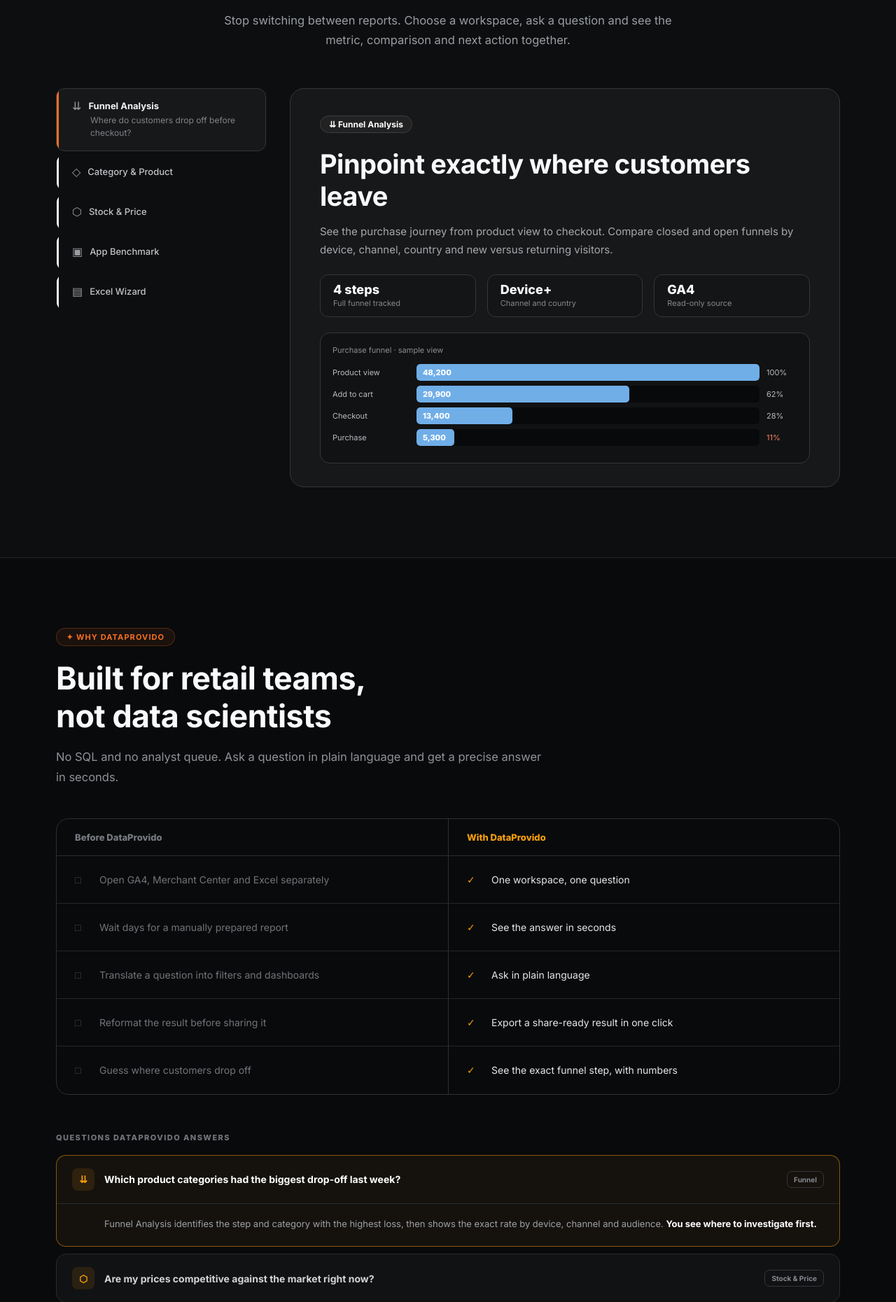
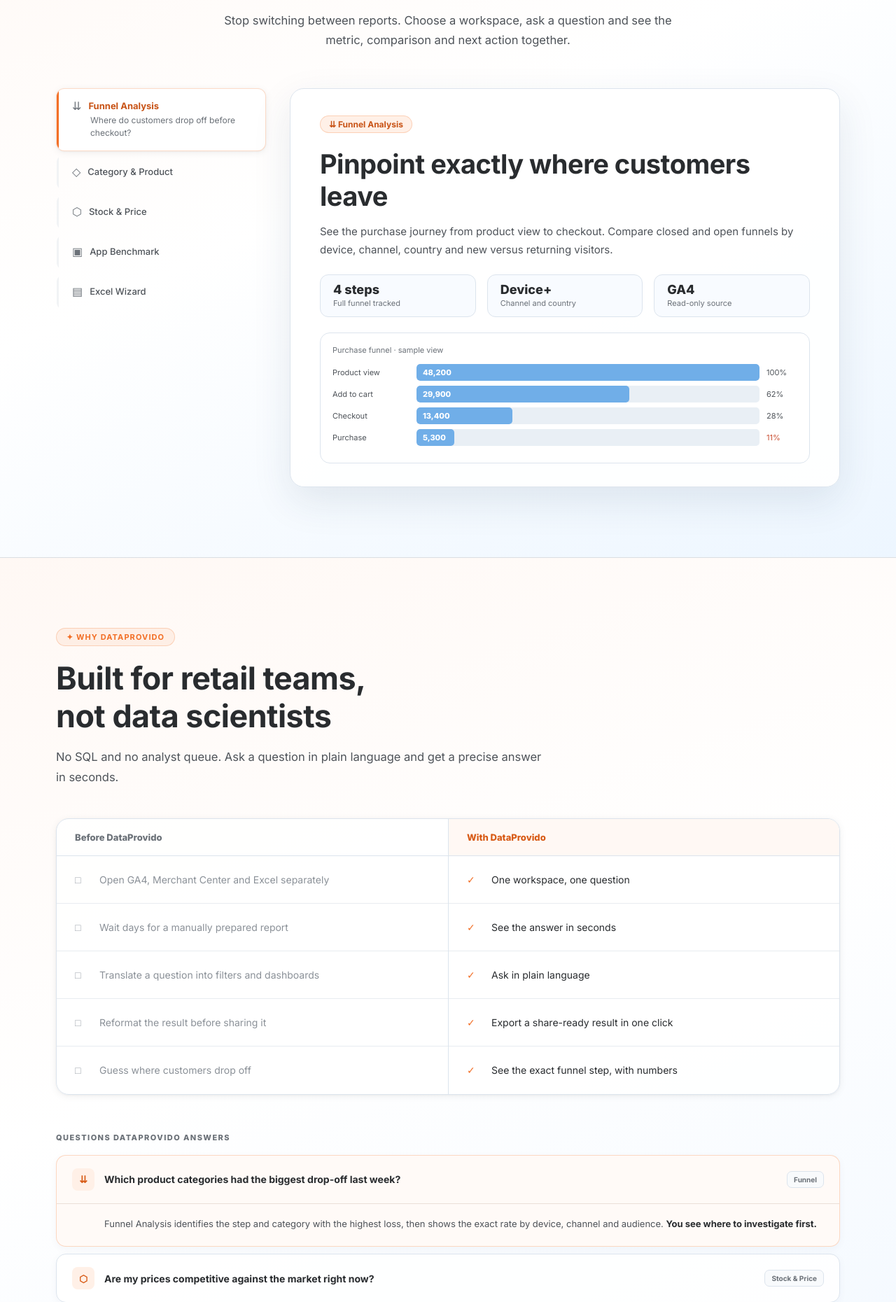
Before and after one commit to yasamkaradag34/retail-ai-tool, a FastAPI app: page / in a window 1280 px wide. Shown: the part 1846-3706 px from the top of the page at 70% size. Run offline with FastAPI, Linux system fonts and the light colour scheme; some web fonts are replaced.

Commit message:
Use site palette across homepage showcases

```diff
--- a/templates/landing.html
+++ b/templates/landing.html
@@ -293,119 +293,120 @@
     .product-tour-section { padding: 88px 40px; background: #fff; }
     .product-tour-shell {
       max-width: 1120px; margin: 0 auto; overflow: hidden; border-radius: 26px;
-      color: #f8fafc; background: #101112; border: 1px solid #26282b;
-      box-shadow: 0 28px 70px rgba(15,23,42,.18);
+      color: var(--text-900); background: linear-gradient(145deg, #ffffff 0%, #f4f9ff 100%);
+      border: 1px solid var(--border-orange); box-shadow: 0 28px 70px rgba(28,57,90,.14);
     }
     .product-tour-topbar {
       display: flex; align-items: center; justify-content: space-between;
-      padding: 15px 20px; border-bottom: 1px solid #292b2e; color: #a1a1aa;
+      padding: 15px 20px; border-bottom: 1px solid #dce4ed; color: var(--text-500);
       font-size: 12px; font-weight: 700;
     }
     .tour-status { display: inline-flex; align-items: center; gap: 8px; }
     .tour-status::before { content: ''; width: 8px; height: 8px; border-radius: 50%; background: #83d391; box-shadow: 0 0 0 4px rgba(131,211,145,.12); }
     .tour-layout { display: grid; grid-template-columns: 180px minmax(0,1fr); min-height: 430px; }
-    .tour-nav { padding: 22px 16px; border-right: 1px solid #292b2e; }
-    .tour-brand { color: #fff; font-size: 13px; font-weight: 800; margin: 0 8px 20px; }
-    .tour-nav-item { display: flex; gap: 9px; align-items: center; padding: 10px 12px; margin-bottom: 4px; border-radius: 9px; color: #8f9298; font-size: 12px; font-weight: 700; }
-    .tour-nav-item.active { color: #0f172a; background: #dceeff; }
+    .tour-nav { padding: 22px 16px; border-right: 1px solid #dce4ed; background: rgba(255,255,255,.58); }
+    .tour-brand { color: var(--text-900); font-size: 13px; font-weight: 800; margin: 0 8px 20px; }
+    .tour-nav-item { display: flex; gap: 9px; align-items: center; padding: 10px 12px; margin-bottom: 4px; border-radius: 9px; color: var(--text-500); font-size: 12px; font-weight: 700; }
+    .tour-nav-item.active { color: #c85316; background: #fff0e7; }
     .tour-main { padding: 26px; min-width: 0; }
-    .tour-prompt { border: 1px solid #26496f; border-radius: 10px; color: #f8fafc; padding: 13px 15px; font-size: 13px; }
-    .tour-prompt span { color: #6aaef5; margin-right: 8px; }
+    .tour-prompt { border: 1px solid #b7d5ef; border-radius: 10px; color: var(--text-900); background: #fff; padding: 13px 15px; font-size: 13px; }
+    .tour-prompt span { color: #2f83d2; margin-right: 8px; }
     .tour-kpis { display: grid; grid-template-columns: repeat(3,1fr); gap: 12px; margin: 14px 0; }
-    .tour-kpi { border: 1px solid #303236; border-radius: 12px; padding: 15px; background: #171819; }
+    .tour-kpi { border: 1px solid #dce4ed; border-radius: 12px; padding: 15px; background: #fff; }
     .tour-kpi strong { display: block; font-size: 22px; margin-bottom: 5px; }
-    .tour-kpi small { color: #8f9298; font-size: 11px; }
-    .tour-kpi em { display: block; color: #73d59c; font-size: 11px; font-style: normal; margin-top: 8px; }
-    .tour-chart { border: 1px solid #303236; border-radius: 13px; padding: 17px; background: #171819; }
-    .tour-chart-title { font-size: 12px; color: #a1a1aa; margin-bottom: 18px; }
+    .tour-kpi small { color: var(--text-500); font-size: 11px; }
+    .tour-kpi em { display: block; color: #168565; font-size: 11px; font-style: normal; margin-top: 8px; }
+    .tour-chart { border: 1px solid #dce4ed; border-radius: 13px; padding: 17px; background: #fff; }
+    .tour-chart-title { font-size: 12px; color: var(--text-500); margin-bottom: 18px; }
     .tour-bars { height: 115px; display: flex; gap: 14px; align-items: end; }
     .tour-bar { flex: 1; min-width: 16px; border-radius: 5px 5px 2px 2px; background: #a9cff5; }
     .tour-bar.accent { background: #2f83d2; }
     .tour-footer {
-      padding: 15px 20px; border-top: 1px solid #292b2e; display: flex;
+      padding: 15px 20px; border-top: 1px solid #dce4ed; display: flex;
       justify-content: space-between; align-items: center;
     }
-    .tour-play { border: 0; background: transparent; color: #e5e7eb; font: inherit; font-size: 12px; font-weight: 700; cursor: pointer; display: inline-flex; gap: 9px; align-items: center; }
-    .tour-play:hover { color: #fff; }
+    .tour-play { border: 0; background: transparent; color: var(--text-900); font: inherit; font-size: 12px; font-weight: 700; cursor: pointer; display: inline-flex; gap: 9px; align-items: center; }
+    .tour-play:hover { color: var(--orange); }
     .tour-built { max-width: 1120px; margin: 24px auto 0; display: flex; align-items: center; justify-content: center; flex-wrap: wrap; gap: 24px; color: #667085; font-size: 12px; font-weight: 600; }
     .tour-built strong { color: #111827; }
     .tour-dialog {
-      width: min(760px, calc(100vw - 32px)); border: 1px solid #303236; border-radius: 22px;
-      padding: 0; background: #111214; color: #fff; box-shadow: 0 40px 100px rgba(0,0,0,.45);
+      width: min(760px, calc(100vw - 32px)); border: 1px solid var(--border-orange); border-radius: 22px;
+      padding: 0; background: #fff; color: var(--text-900); box-shadow: 0 40px 100px rgba(15,23,42,.28);
     }
     .tour-dialog::backdrop { background: rgba(2,6,23,.75); backdrop-filter: blur(5px); }
-    .tour-dialog-head { display: flex; justify-content: space-between; gap: 20px; padding: 24px 26px; border-bottom: 1px solid #2b2d31; }
+    .tour-dialog-head { display: flex; justify-content: space-between; gap: 20px; padding: 24px 26px; border-bottom: 1px solid #e4e8ed; }
     .tour-dialog h3 { font-size: 21px; }
-    .tour-dialog p { color: #a1a1aa; font-size: 13px; margin-top: 6px; }
-    .tour-close { border: 1px solid #3b3e43; background: #1d1f22; color: #fff; border-radius: 50%; width: 34px; height: 34px; cursor: pointer; }
+    .tour-dialog p { color: var(--text-500); font-size: 13px; margin-top: 6px; }
+    .tour-close { border: 1px solid #dce4ed; background: #f8fafc; color: var(--text-700); border-radius: 50%; width: 34px; height: 34px; cursor: pointer; }
     .tour-scenes { display: grid; grid-template-columns: repeat(3,1fr); gap: 12px; padding: 26px; }
-    .tour-scene { padding: 18px; border: 1px solid #303236; border-radius: 14px; background: #171819; }
-    .tour-scene b { display: block; color: #f59e42; font-size: 11px; letter-spacing: .08em; margin-bottom: 10px; }
+    .tour-scene { padding: 18px; border: 1px solid #dce4ed; border-radius: 14px; background: linear-gradient(145deg,#fffaf7,#f7fbff); }
+    .tour-scene b { display: block; color: var(--orange); font-size: 11px; letter-spacing: .08em; margin-bottom: 10px; }
     .tour-scene strong { display: block; font-size: 15px; margin-bottom: 7px; }
-    .tour-scene span { color: #a1a1aa; font-size: 12px; line-height: 1.55; }
+    .tour-scene span { color: var(--text-500); font-size: 12px; line-height: 1.55; }
 
-    /* DARK WORKSPACE SHOWCASE */
-    .dark-showcase { background: #0d0e0f; border-color: #242629; color: #fff; }
+    /* WORKSPACE SHOWCASE */
+    .dark-showcase { background: linear-gradient(155deg, #fff8f4 0%, #ffffff 46%, #edf6ff 100%); border-color: var(--border); color: var(--text-900); }
     .dark-showcase .showcase-header { text-align: center; margin: 0 auto 54px; }
     .dark-showcase .section-tag { color: #f4a35e; border-color: rgba(244,163,94,.25); background: rgba(244,163,94,.08); }
-    .dark-showcase .section-title { color: #f8fafc; }
-    .dark-showcase .section-desc { color: #999da3; max-width: 690px; margin: 0 auto; }
+    .dark-showcase .section-title { color: var(--text-900); }
+    .dark-showcase .section-desc { color: var(--text-700); max-width: 690px; margin: 0 auto; }
     .dark-showcase .showcase-body { grid-template-columns: 300px minmax(0,1fr); gap: 34px; }
-    .dark-showcase .sc-tab { color: #9b9da2; border-color: transparent; }
-    .dark-showcase .sc-tab:hover { background: #151617; border-color: #303236; }
-    .dark-showcase .sc-tab.active { background: #171819; border-color: #34363a; box-shadow: none; }
-    .dark-showcase .sc-tab-title { color: #f4f4f5; }
-    .dark-showcase .sc-tab:not(.active) .sc-tab-title { color: #c2c4c8; }
-    .dark-showcase .sc-tab-desc { color: #7f8389; }
-    .dark-showcase .sc-panel { background: #171819; border-color: #34363a; box-shadow: none; min-height: 570px; }
+    .dark-showcase .sc-tab { color: var(--text-500); border-color: transparent; }
+    .dark-showcase .sc-tab:hover { background: rgba(255,255,255,.7); border-color: var(--border-orange); }
+    .dark-showcase .sc-tab.active { background: #fff; border-color: var(--border-orange); box-shadow: var(--card-shadow); }
+    .dark-showcase .sc-tab-title { color: var(--text-900); }
+    .dark-showcase .sc-tab.active .sc-tab-title { color: #c85316; }
+    .dark-showcase .sc-tab:not(.active) .sc-tab-title { color: var(--text-700); }
+    .dark-showcase .sc-tab-desc { color: var(--text-500); }
+    .dark-showcase .sc-panel { background: rgba(255,255,255,.94); border-color: #dce4ed; box-shadow: 0 20px 55px rgba(28,57,90,.10); min-height: 570px; }
     .dark-showcase .sc-slide { padding: 38px 42px; justify-content: flex-start; }
-    .dark-showcase .sc-slide h3 { color: #f8fafc; font-family: Inter,sans-serif; font-size: clamp(26px,3vw,38px); max-width: 620px; }
-    .dark-showcase .sc-slide p { color: #a6a8ad; max-width: 680px; margin-bottom: 22px; }
-    .dark-showcase .sc-slide-tag { background: #222; border-color: #3b3d40; color: #fff; text-transform: none; letter-spacing: 0; font-size: 12px; }
+    .dark-showcase .sc-slide h3 { color: var(--text-900); font-family: Inter,sans-serif; font-size: clamp(26px,3vw,38px); max-width: 620px; }
+    .dark-showcase .sc-slide p { color: var(--text-700); max-width: 680px; margin-bottom: 22px; }
+    .dark-showcase .sc-slide-tag { background: #fff0e7; border-color: var(--border-orange); color: #c85316; text-transform: none; letter-spacing: 0; font-size: 12px; }
     .dark-showcase .sc-metrics { margin-bottom: 22px; }
-    .dark-showcase .sc-metric { flex: 1; background: #141516; border-color: #34363a; min-width: 130px; }
-    .dark-showcase .sc-metric-val { color: #f8fafc; font-size: 18px; }
-    .dark-showcase .sc-metric-label { color: #85888e; }
-    .workspace-visual { margin-top: auto; border: 1px solid #34363a; border-radius: 14px; background: #111213; padding: 17px; width: 100%; }
-    .visual-label { color: #8b8e94; font-size: 11px; margin-bottom: 13px; }
-    .funnel-row { display: grid; grid-template-columns: 110px minmax(0,1fr) 44px; gap: 10px; align-items: center; margin: 7px 0; color: #b8bbc0; font-size: 11px; }
-    .funnel-track { height: 24px; background: #08090a; border-radius: 5px; overflow: hidden; }
+    .dark-showcase .sc-metric { flex: 1; background: #f8fbff; border-color: #dce4ed; min-width: 130px; }
+    .dark-showcase .sc-metric-val { color: var(--text-900); font-size: 18px; }
+    .dark-showcase .sc-metric-label { color: var(--text-500); }
+    .workspace-visual { margin-top: auto; border: 1px solid #dce4ed; border-radius: 14px; background: #fff; padding: 17px; width: 100%; }
+    .visual-label { color: var(--text-500); font-size: 11px; margin-bottom: 13px; }
+    .funnel-row { display: grid; grid-template-columns: 110px minmax(0,1fr) 44px; gap: 10px; align-items: center; margin: 7px 0; color: var(--text-700); font-size: 11px; }
+    .funnel-track { height: 24px; background: #e9eff5; border-radius: 5px; overflow: hidden; }
     .funnel-fill { height: 100%; min-width: 18px; border-radius: 5px; background: #70aee8; display: flex; align-items: center; padding-left: 9px; color: #fff; font-weight: 800; }
     .funnel-row:first-of-type .funnel-fill { background: #2d78bd; }
-    .mini-table { width: 100%; border-collapse: collapse; color: #d5d7da; font-size: 11px; }
-    .mini-table th,.mini-table td { padding: 8px 7px; border-bottom: 1px solid #303236; text-align: left; }
-    .mini-table th { color: #85888e; font-weight: 500; }
-    .trend-up,.position-good { color: #5fd0ad; }
-    .trend-down,.position-high { color: #f38163; }
+    .mini-table { width: 100%; border-collapse: collapse; color: var(--text-700); font-size: 11px; }
+    .mini-table th,.mini-table td { padding: 8px 7px; border-bottom: 1px solid #e4e8ed; text-align: left; }
+    .mini-table th { color: var(--text-500); font-weight: 500; }
+    .trend-up,.position-good { color: #168565; }
+    .trend-down,.position-high { color: #c94f32; }
     .rating-stars { color: #f5a623; letter-spacing: 1px; }
-    .chat-line { padding: 11px 13px; border: 1px solid #303236; border-radius: 10px; color: #d5d7da; font-size: 12px; margin: 8px 0; max-width: 85%; line-height: 1.45; }
+    .chat-line { padding: 11px 13px; border: 1px solid #dce4ed; border-radius: 10px; color: var(--text-700); background: #f8fafc; font-size: 12px; margin: 8px 0; max-width: 85%; line-height: 1.45; }
     .chat-line.user { margin-left: auto; background: #dfefff; color: #174f82; border-color: #dfefff; }
 
     /* WHY DATAPROVIDO */
-    .why-dark { background: #090a0b; color: #fff; padding: 100px 40px; }
+    .why-dark { background: linear-gradient(160deg, #fff8f4 0%, #ffffff 45%, #f0f7ff 100%); color: var(--text-900); padding: 100px 40px; border-bottom: 1px solid var(--border); }
     .why-dark .section-inner { max-width: 1120px; }
-    .why-dark .section-title { color: #f8fafc; font-family: Inter,sans-serif; max-width: 660px; }
-    .why-dark .section-desc { color: #8e9298; max-width: 700px; }
-    .comparison-table { display: grid; grid-template-columns: 1fr 1fr; margin-top: 44px; border: 1px solid #2d2f32; border-radius: 18px; overflow: hidden; }
-    .comparison-column + .comparison-column { border-left: 1px solid #2d2f32; }
-    .comparison-head { padding: 18px 26px; border-bottom: 1px solid #2d2f32; color: #777b81; font-size: 13px; font-weight: 800; }
-    .comparison-column.after .comparison-head { color: #f59e0b; }
-    .comparison-row { padding: 19px 26px; min-height: 68px; display: flex; gap: 13px; align-items: center; border-bottom: 1px solid #242629; color: #70747a; font-size: 14px; }
+    .why-dark .section-title { color: var(--text-900); font-family: Inter,sans-serif; max-width: 660px; }
+    .why-dark .section-desc { color: var(--text-700); max-width: 700px; }
+    .comparison-table { display: grid; grid-template-columns: 1fr 1fr; margin-top: 44px; border: 1px solid #dce4ed; border-radius: 18px; overflow: hidden; background: rgba(255,255,255,.88); box-shadow: var(--card-shadow); }
+    .comparison-column + .comparison-column { border-left: 1px solid #dce4ed; }
+    .comparison-head { padding: 18px 26px; border-bottom: 1px solid #dce4ed; color: var(--text-500); font-size: 13px; font-weight: 800; }
+    .comparison-column.after .comparison-head { color: var(--orange-dark); background: #fff8f4; }
+    .comparison-row { padding: 19px 26px; min-height: 68px; display: flex; gap: 13px; align-items: center; border-bottom: 1px solid #e8ecf0; color: #8b9198; font-size: 14px; }
     .comparison-row:last-child { border-bottom: 0; }
-    .comparison-column.after .comparison-row { color: #e6e7e9; }
-    .comparison-icon { width: 22px; flex: 0 0 22px; color: #46494e; }
-    .comparison-column.after .comparison-icon { color: #f59e0b; }
-    .question-title { margin: 54px 0 18px; color: #71747a; font-size: 11px; font-weight: 800; letter-spacing: .13em; text-transform: uppercase; }
+    .comparison-column.after .comparison-row { color: var(--text-900); }
+    .comparison-icon { width: 22px; flex: 0 0 22px; color: #a1a7ae; }
+    .comparison-column.after .comparison-icon { color: var(--orange); }
+    .question-title { margin: 54px 0 18px; color: var(--text-500); font-size: 11px; font-weight: 800; letter-spacing: .13em; text-transform: uppercase; }
     .question-list { display: grid; gap: 10px; }
-    .question-item { border: 1px solid #292b2e; border-radius: 14px; background: #111214; overflow: hidden; }
-    .question-item[open] { border-color: rgba(245,158,11,.5); background: #15120e; }
-    .question-item summary { list-style: none; cursor: pointer; padding: 18px 22px; display: grid; grid-template-columns: 34px 1fr auto; gap: 12px; align-items: center; color: #d2d4d7; font-size: 14px; font-weight: 700; }
+    .question-item { border: 1px solid #dce4ed; border-radius: 14px; background: rgba(255,255,255,.9); overflow: hidden; box-shadow: 0 3px 12px rgba(28,57,90,.04); }
+    .question-item[open] { border-color: var(--border-orange); background: #fffaf7; }
+    .question-item summary { list-style: none; cursor: pointer; padding: 18px 22px; display: grid; grid-template-columns: 34px 1fr auto; gap: 12px; align-items: center; color: var(--text-900); font-size: 14px; font-weight: 700; }
     .question-item summary::-webkit-details-marker { display: none; }
-    .question-item[open] summary { color: #fff; border-bottom: 1px solid #292b2e; }
-    .question-badge { color: #f59e0b; background: rgba(245,158,11,.11); border-radius: 8px; width: 32px; height: 32px; display: grid; place-items: center; }
-    .question-module { border: 1px solid #33363a; border-radius: 7px; padding: 5px 9px; color: #85888e; font-size: 10px; font-weight: 700; }
-    .question-answer { padding: 18px 22px 21px 68px; color: #9da0a5; font-size: 13px; line-height: 1.65; }
-    .question-answer strong { color: #fff; }
+    .question-item[open] summary { color: var(--text-900); border-bottom: 1px solid #eadfd8; }
+    .question-badge { color: var(--orange-dark); background: #fff0e7; border-radius: 8px; width: 32px; height: 32px; display: grid; place-items: center; }
+    .question-module { border: 1px solid #dce4ed; border-radius: 7px; padding: 5px 9px; color: var(--text-500); background: #f8fafc; font-size: 10px; font-weight: 700; }
+    .question-answer { padding: 18px 22px 21px 68px; color: var(--text-700); font-size: 13px; line-height: 1.65; }
+    .question-answer strong { color: var(--text-900); }
 
     /* HAMBURGER & MOBILE DRAWER */
     .nav-hamburger {
@@ -720,7 +721,7 @@
       .tour-scenes { grid-template-columns: 1fr; }
 
       .dark-showcase .showcase-body { display: flex; }
-      .dark-showcase .sc-tab { background: #171819; border-color: #303236; }
+      .dark-showcase .sc-tab { background: #fff; border-color: #dce4ed; }
       .dark-showcase .sc-tab.active { background: #f26f26; border-color: #f26f26; }
       .dark-showcase .sc-panel { min-height: auto; }
       .dark-showcase .sc-slide { padding: 24px 18px !important; }
@@ -783,7 +784,7 @@
     <h1>Retail data. Real trends.<br><span>Clear decisions.</span></h1>
     <p class="hero-sub">DataProvido connects your GA4, Merchant Center and spreadsheet data in one workspace. Ask a business question in plain language and get a precise answer with numbers, trends and what to do next.</p>
     <div class="hero-actions" style="display: flex; align-items: center; gap: 14px; flex-wrap: wrap;">
-      <a href="/pricing" class="btn-primary">Try It Free <span aria-hidden="true">→</span></a>
+      <a href="/pricing" class="btn-primary">Start Journey <span aria-hidden="true">→</span></a>
       <a href="#product-tour" class="btn-ghost">See How It Works</a>
     </div>
   </div>
@@ -1055,7 +1056,7 @@
 <div class="cta-banner reveal">
   <h2>Ready to turn your data<br>into decisions?</h2>
   <p>Start exploring your retail data with clear access controls and practical analytics.</p>
-  <a href="/pricing" class="btn-primary" style="margin: 0 auto; display: inline-flex;">Try It Free <span aria-hidden="true">→</span></a>
+  <a href="/pricing" class="btn-primary" style="margin: 0 auto; display: inline-flex;">Start Journey <span aria-hidden="true">→</span></a>
 </div>
 
 <footer class="site-footer">
```
